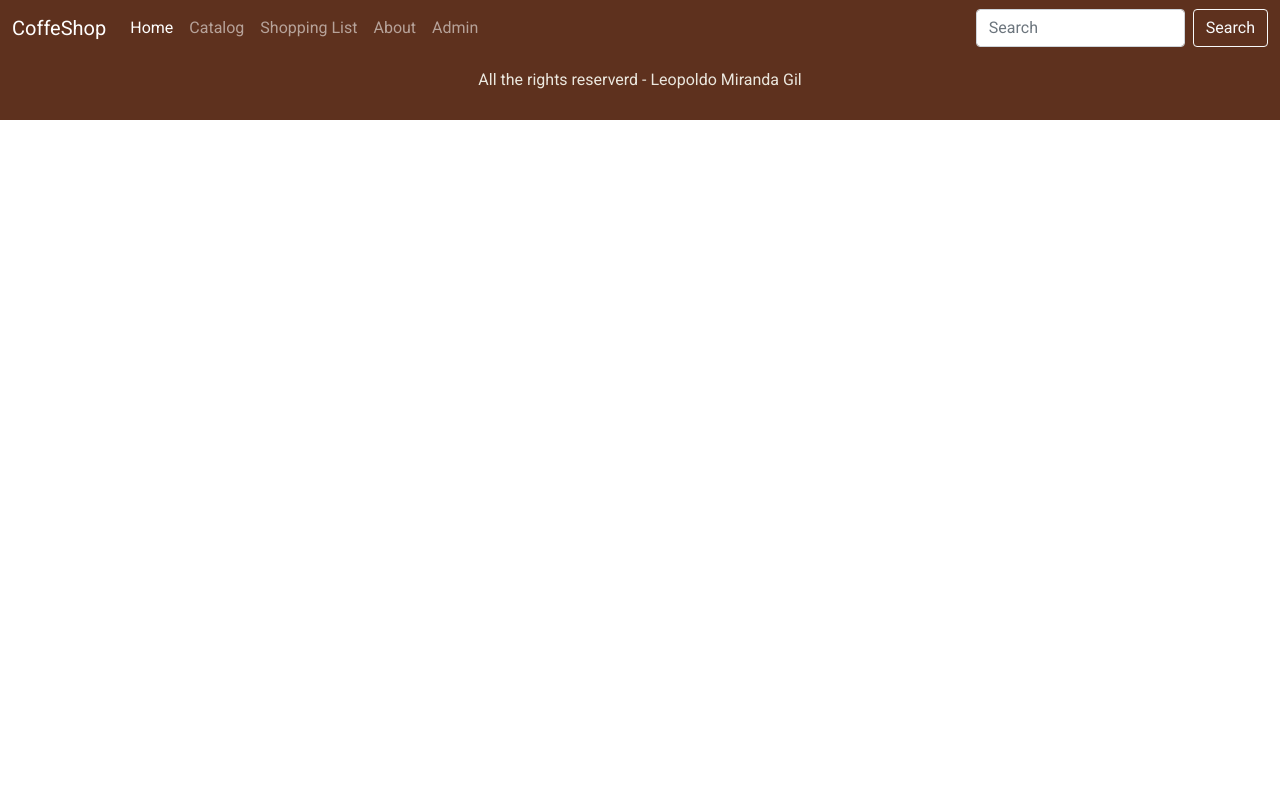
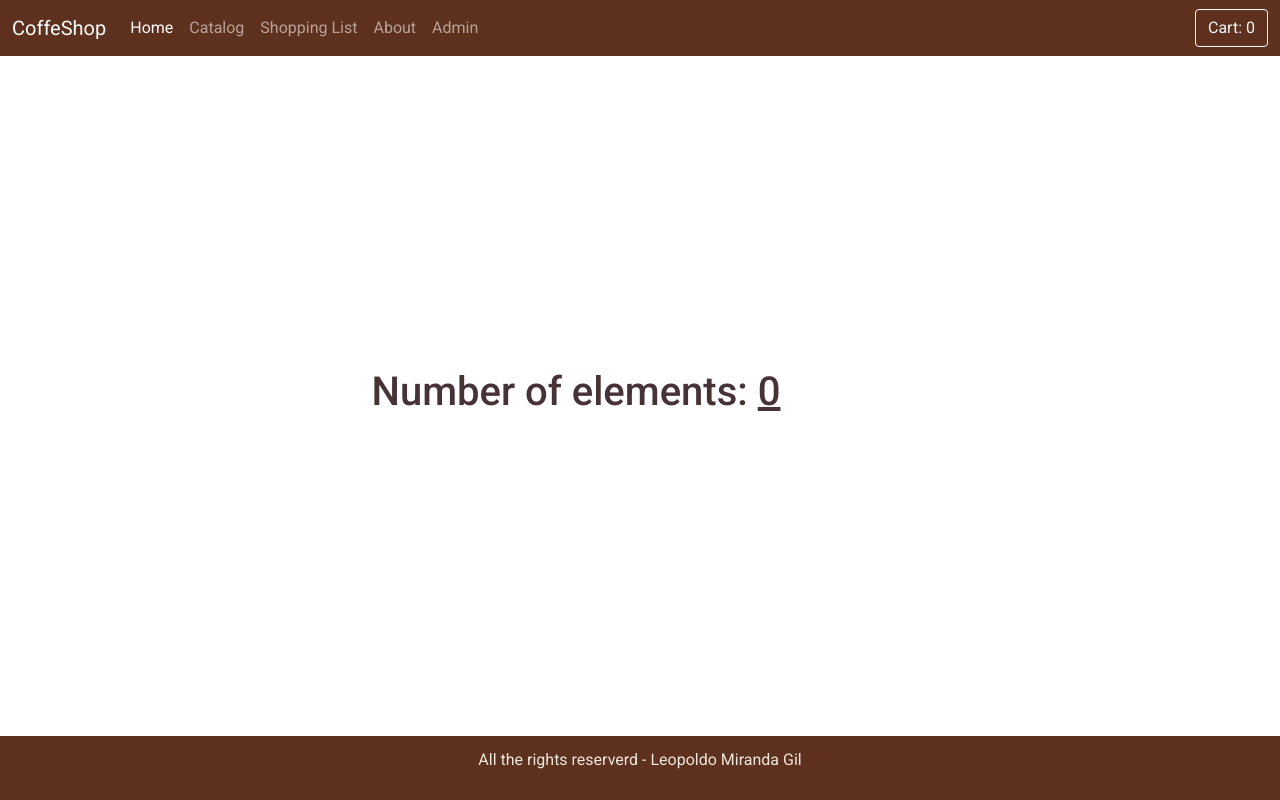
Before and after one commit to leopoldo-1/OnlineStore-Frontend_Ch27, a React (Create React App) app: page /cart in a window 1280 px wide. Built offline with nearby package versions, Linux system fonts and the light colour scheme.

Commit message:
context api added

```diff
--- a/src/App.js
+++ b/src/App.js
@@ -1,6 +1,7 @@
 // import logo from './logo.svg';
 import About from './components/about'
 import Admin from './components/Admin'
+import Cart from './components/Cart'
 import Catalog from './components/catalog'
 import Footer from './components/footer'
 import Home from './components/Home'
@@ -12,25 +13,30 @@ import './App.css';
 import "bootstrap/dist/css/bootstrap.min.css";
 import "bootstrap/dist/js/bootstrap.min.js";
 
+import GlobalStoreProvider from './context/globalStoreProvider'
+
 import {BrowserRouter, Routes, Route } from 'react-router-dom'
 
 function App() {
   return (
     <div className="App">
+      <GlobalStoreProvider>
         <BrowserRouter>
           <NavBar></NavBar>
 
           <Routes>
             <Route path="/about" element={<About/>} />
             <Route path="/admin" element={<Admin/>} />
+            <Route path="/cart" element={<Cart/>} />
             <Route path="/catalog" element={<Catalog/>} />
             <Route path="/home" element={<Home/>} />
             <Route path="/shopingList" element={<Todo/>} />
-          <Route path="/admin" element={<Admin/>} />
+            {/* <Route path="/admin" element={<Admin/>} /> */}
           </Routes>
 
           <Footer></Footer>
         </BrowserRouter>
+      </GlobalStoreProvider>
     </div>
   );
 }
--- /dev/null
+++ b/src/components/Cart.css
@@ -0,0 +1,15 @@
+.cart-container {
+  width: 90%;
+  height: calc(100vh - 120px);
+  display: flex;
+  justify-content: center;
+  align-items: center;
+}
+
+h1 {
+  color: #473335;
+}
+
+h1 span {
+  text-decoration: underline;
+}
--- /dev/null
+++ b/src/components/Cart.jsx
@@ -0,0 +1,15 @@
+import { useContext } from "react"
+import store from "../context/storeContext"
+import './Cart.css'
+
+const Cart = () => {
+  const cart = useContext(store).cart
+
+  return (
+    <div className="cart-container">
+      <h1>Number of elements: <span>{cart.length}</span></h1>
+    </div>
+  )
+}
+
+export default Cart
--- a/src/components/Home.jsx
+++ b/src/components/Home.jsx
@@ -1,10 +1,16 @@
 import React from 'react'
 import './Home.css'
 import {Link} from 'react-router-dom'
+import { useContext } from "react"
+import store from "../context/storeContext"
 
 const Home = () => {
+  const user = useContext(store).user
+
+
   return (
     <div className='home'>
+      <h6>Welcome back {user.email}</h6>
 
       <div className='home-page-container'>
         <img className='home-page-image' src="/images/home-page-coffee.jpg" alt="americano" />
--- a/src/components/catalog.jsx
+++ b/src/components/catalog.jsx
@@ -1,5 +1,5 @@
 import Product from "./product"
-import { useState,useEffect } from 'react'
+import { useState, useEffect } from 'react'
 import "./catalog.css"
 import DataService from '../services/dataService'
 import {button} from 'bootstrap'
--- a/src/components/navBar.jsx
+++ b/src/components/navBar.jsx
@@ -1,7 +1,11 @@
 import './navBar.css'
 import { Link } from 'react-router-dom'
+import { useContext } from "react"
+import store from "../context/storeContext"
 
 const Navbar = () => {
+  const cart = useContext(store).cart
+
   return(
     <nav className="navbar navbar-expand-lg navbar-dark ">
       <div className="container-fluid">
@@ -33,8 +37,9 @@ const Navbar = () => {
             </li>
           </ul>
           <form className="d-flex">
-            <input className="form-control me-2" type="search" placeholder="Search" aria-label="Search"/>
-            <button className="btn btn-outline-light" type="submit">Search</button>
+              <Link className="btn btn-outline-light" to="/cart">
+                Cart: {cart.length}
+              </Link>
           </form>
         </div>
       </div>
--- a/src/components/product.jsx
+++ b/src/components/product.jsx
@@ -1,15 +1,23 @@
 import "./product.css"
 import QuantityPicker from './quantityPicker'
-import {useState} from 'react'
+import { useState, useContext } from 'react'
+import store from "../context/storeContext"
 
 const Product = (props) => {
+
   const [val, serVal] = useState()
   let [quantity, setQuantity] = useState(1); //state variable
+  const addProdToCard = useContext(store).addProdToCard;
 
 
   const handleQuantityChange = (val) => {
     console.log("The quantity changed!", val);
     setQuantity(val);
+  }
+
+  const handleAdd = () => {
+    // console.log("Adding... ",props.info.title); //print prouduct-title description
+    addProdToCard()
   }
 
   return(
@@ -25,7 +33,7 @@ const Product = (props) => {
 
         <QuantityPicker onChange={handleQuantityChange}></QuantityPicker>
 
-        <button  className="btn btn-sm col-12 border-3 border-warning"><i className="fas fa-cart-arrow-down"></i>Add to cart</button>
+        <button onClick={handleAdd} className="btn btn-sm col-12 border-3 border-warning"><i className="fas fa-cart-arrow-down"></i>Add to cart</button>
       </div>
     </div>
   )
--- /dev/null
+++ b/src/context/globalStoreProvider.jsx
@@ -0,0 +1,34 @@
+import store from "./storeContext"
+import { useState } from "react"
+
+const GlobalStoreProvider = (props) => {
+  let [cart, setCart] = useState([]);
+  let [mockUser, setmockUser] = useState({ id: 42, email: "bart@simpson.com"});
+
+  let addProdToCard = (prod) => {
+    console.log('Adding prod 2');
+
+    //add prod to cart
+    let copy = [...cart]
+    copy.push(prod)
+    setCart(copy)
+  };
+
+  let removeProdFromCard = () => {
+    console.log("Removing prod 2");
+  };
+
+  return (
+    <store.Provider
+    value={{
+      cart: cart,
+      user: mockUser,
+      addProdToCard: addProdToCard,
+      removeProdFromCard: removeProdFromCard,
+    }}>
+      {props.children}
+    </store.Provider>
+  )
+};
+
+export default GlobalStoreProvider;
--- /dev/null
+++ b/src/context/storeContext.js
@@ -0,0 +1,18 @@
+import React from 'react'
+
+// describes the data that will be available on the store
+// will not contain any data
+let store = React.createContext({
+  cart: [],
+  user: {},
+
+  addProdToCard: () => {
+    console.log('adding prod 1');
+  },
+
+  removeProdFromCard: () => {
+    console.log('Removing prod 1');
+  },
+});
+
+export default store;
```
Lines whose indentation alone changed are shown as unchanged.
